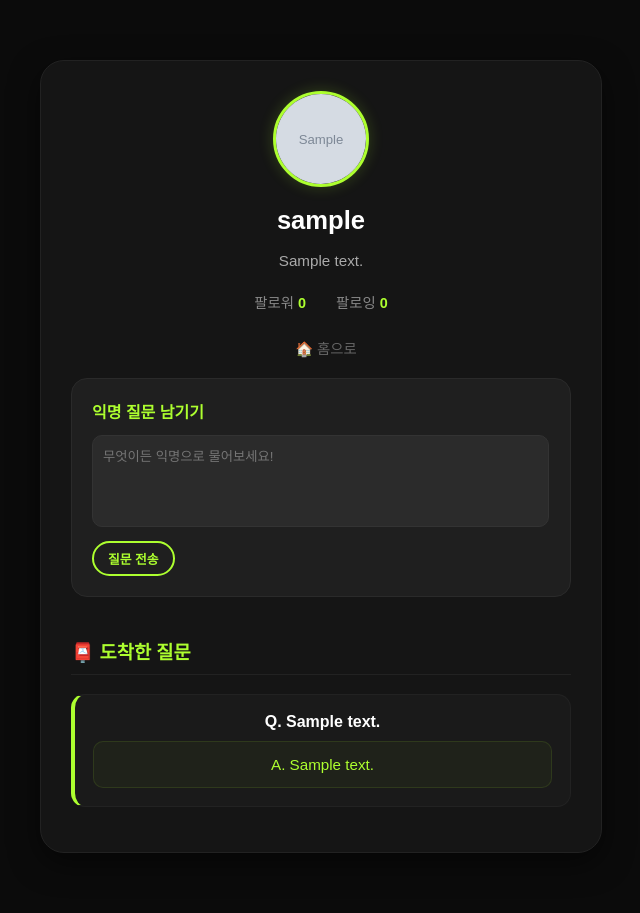
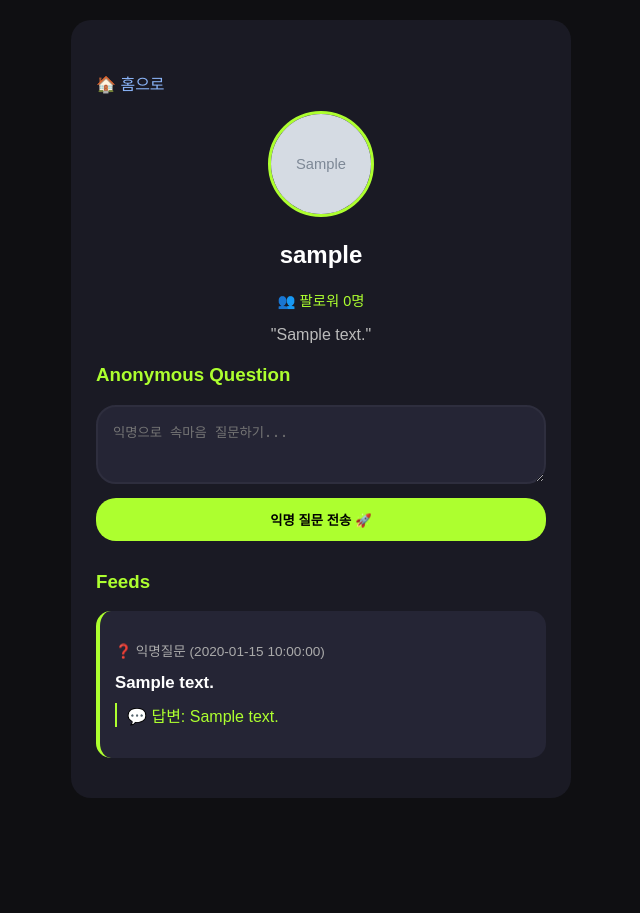
Before and after one commit to twinkelglue/App, a Flask app: a page that uses templates/user.html in a window 1280 px wide. Shown: the whole page, without its empty margins (319-959 px from the left). After the commit the page ends 798 px from the top, so only its background shows below. Run offline with Flask 3, Linux system fonts and the light colour scheme; grey boxes marked "Sample" are stand-in pictures; a database or web service that is not in the repository returns one stand-in record (values such as "Sample title"); data that the repository does not hold is empty; some libraries are stand-ins or nearby versions; some web fonts are replaced.

Commit message:
Update user.html

```diff
--- a/templates/user.html
+++ b/templates/user.html
@@ -2,98 +2,79 @@
 <html lang="ko">
 <head>
     <meta charset="UTF-8">
+    <meta name="viewport" content="width=device-width, initial-scale=1.0">
     <title>{{ profile_user[0] }}의 에스크</title>
-    <link rel="stylesheet" crossorigin href="https://cdn.jsdelivr.net/gh/orioncactus/pretendard@v1.3.9/dist/web/static/pretendard.min.css" />
     <style>
-        body { background-color: #0b0b0b; color: #fff; font-family: 'Pretendard', sans-serif; margin: 0; padding: 20px; }
-        .profile-container { max-width: 500px; margin: 40px auto; background: #151515; padding: 30px; border-radius: 24px; border: 1px solid #222; text-align: center; box-shadow: 0 10px 30px rgba(0,0,0,0.5); }
-        .avatar { width: 90px; height: 90px; border-radius: 50%; border: 3px solid #adff2f; background: #222; display: inline-flex; align-items: center; justify-content: center; font-size: 2rem; color: #adff2f; box-shadow: 0 0 15px rgba(173,255,47,0.2); object-fit: cover; }
-        h2 { margin: 15px 0 5px 0; font-size: 1.6rem; color: #fff; }
-        .bio { color: #aaa; font-size: 0.95rem; margin-bottom: 20px; line-height: 1.4; padding: 0 10px; }
-        .stats { display: flex; justify-content: center; gap: 30px; margin-bottom: 25px; font-size: 0.9rem; color: #888; }
-        .stats span strong { color: #adff2f; }
-        .btn { display: inline-block; padding: 10px 20px; border: 2px solid #adff2f; color: #adff2f; text-decoration: none; font-weight: bold; border-radius: 20px; background: transparent; transition: 0.3s; cursor: pointer; font-size: 0.9rem; font-family: inherit; }
-        .btn:hover { background: #adff2f; color: #000; box-shadow: 0 0 15px #adff2f; }
-        .box { background: #1f1f1f; padding: 20px; border-radius: 16px; margin-top: 20px; text-align: left; border: 1px solid #2a2a2a; }
-        textarea { width: 95%; height: 70px; background: #2b2b2b; border: 1px solid #333; color: #fff; padding: 10px; border-radius: 10px; resize: none; outline: none; font-family: inherit; }
-        textarea:focus { border-color: #adff2f; }
-        .q-item { background: #1a1a1a; padding: 18px; border-radius: 14px; margin-bottom: 15px; border-left: 4px solid #adff2f; border-top: 1px solid #222; border-right: 1px solid #222; border-bottom: 1px solid #222; }
-        .q-text { font-weight: bold; color: #fff; margin-bottom: 10px; font-size: 1rem; }
-        .a-text { color: #adff2f; font-size: 0.95rem; line-height: 1.4; background: rgba(173,255,47,0.04); padding: 12px; border-radius: 10px; border: 1px solid rgba(173,255,47,0.1); }
-        .a-empty { color: #555; font-size: 0.9rem; font-style: italic; padding-left: 5px; }
-        .nav-link { display: inline-block; margin-top: 25px; color: #666; text-decoration: none; font-size: 0.9rem; }
-        .nav-link:hover { color: #fff; }
+        body { background-color: #0f0f12; color: #ffffff; font-family: 'Pretendard', sans-serif; padding: 20px; margin: 0; }
+        .container { max-width: 450px; margin: 0 auto; background: #1a1a24; padding: 25px; border-radius: 20px; }
+        .profile-header { text-align: center; margin-bottom: 20px; }
+        .avatar { width: 100px; height: 100px; border-radius: 50%; border: 3px solid #adff2f; object-fit: cover; }
+        input[type="text"], textarea { width: 100%; padding: 15px; border: 2px solid #2e2e3e; border-radius: 20px; background: #252535; color: white; box-sizing: border-box; outline: none; margin-bottom: 10px; }
+        button { background: #adff2f; color: #000; border: none; padding: 12px; font-weight: bold; border-radius: 20px; cursor: pointer; width: 100%; }
+        .btn-alt { background: #252535; color: #fff; border: 1px solid #444; }
+        .msg-box { background: #252535; padding: 15px; border-radius: 15px; margin-bottom: 15px; border-left: 4px solid #adff2f; }
+        a { color: #8ab4f8; text-decoration: none; display: inline-block; margin-top: 10px; }
     </style>
 </head>
 <body>
-    <div class="profile-container">
-        <img src="/static/{{ profile_user[2] }}" class="avatar" alt="프로필">
+    <div class="container">
+        <p><a href="/">🏠 홈으로</a></p>
+        <div class="profile-header">
+            <img class="avatar" src="/static/{{ profile_user[2] }}">
+            <h2>{{ profile_user[0] }}</h2>
+            <p style="color:#adff2f; font-size:0.9rem;">👥 팔로워 {{ followers_count }}명</p>
+            <p style="color:#bbb; padding: 0 10px;">"{{ profile_user[1] }}"</p>
 
-        <h2>{{ profile_user[0] }}</h2>
-        <p class="bio">{{ profile_user[1] }}</p>
-
-        <div class="stats">
-            <span>팔로워 <strong>{{ followers_count }}</strong></span>
-            <span>팔로잉 <strong>{{ following_count }}</strong></span>
-        </div>
-
-        <div style="display:flex; justify-content:center; gap:10px; margin-bottom:20px;">
             {% if session.get('user') and session['user'] != profile_user[0] %}
-                <form action="/follow/{{ profile_user[0] }}" method="POST" style="display:inline;">
-                    <button type="submit" class="btn">{% if is_following %}팔로우 취소{% else %}팔로우{% endif %}</button>
-                </form>
-                <a href="/chat/dm/{{ profile_user[0] }}" class="btn" style="border-color: #0095f6; color: #0095f6;">갠톡 하기</a>
+                <div style="display:flex; gap:10px; margin-top:15px;">
+                    <form action="/follow/{{ profile_user[0] }}" method="post" style="flex:1;">
+                        <button type="submit" class="{% if is_following %}btn-alt{% endif %}">
+                            {% if is_following %}✔ 팔로잉 취소{% else %}⚡ 팔로우하기{% endif %}
+                        </button>
+                    </form>
+                    <a href="/chat/dm/{{ profile_user[0] }}" style="flex:1; background:#adff2f; color:#000; padding:12px; text-align:center; font-weight:bold; border-radius:20px; margin:0;">💬 갠톡하기</a>
+                </div>
             {% endif %}
-            <a href="/" class="nav-link" style="margin: 0; align-self: center; padding-left: 10px;">🏠 홈으로</a>
         </div>
 
         {% if session.get('user') == profile_user[0] %}
-            <div class="box">
-                <h4 style="color:#adff2f; margin-top:0; margin-bottom:12px;">내 정보 관리</h4>
-                <form action="/update_profile" method="POST" enctype="multipart/form-data">
-                    <textarea name="bio" placeholder="소개글을 입력하세요...">{{ profile_user[1] }}</textarea>
-                    <div style="margin-top: 10px; display: flex; justify-content: space-between; align-items: center;">
-                        <input type="file" name="profile_img" style="font-size: 0.8rem; color: #aaa;">
-                        <button type="submit" class="btn" style="font-size:0.8rem; padding:6px 14px;">설정 저장</button>
-                    </div>
+            <fieldset style="border: 1px solid #2e2e3e; border-radius: 15px; padding: 15px; margin-bottom: 25px;">
+                <legend style="color:#adff2f; padding:0 5px;">내 프로필 관리</legend>
+                <form action="/update_profile" method="post" enctype="multipart/form-data">
+                    <input type="text" name="bio" value="{{ profile_user[1] }}" placeholder="상메 편집...">
+                    <input type="file" name="profile_img" style="color:#bbb; margin-bottom:10px;">
+                    <button type="submit">저장하기</button>
                 </form>
-            </div>
+            </fieldset>
         {% endif %}
 
-        <div class="box">
-            <h4 style="color:#adff2f; margin-top:0; margin-bottom:12px;">익명 질문 남기기</h4>
-            <form action="/ask/{{ profile_user[0] }}" method="POST">
-                <textarea name="content" placeholder="무엇이든 익명으로 물어보세요!"></textarea><br>
-                <button type="submit" class="btn" style="font-size:0.8rem; padding:6px 14px; margin-top:10px;">질문 전송</button>
-            </form>
-        </div>
+        <h3 style="color:#adff2f;">Anonymous Question</h3>
+        <form action="/ask/{{ profile_user[0] }}" method="post">
+            <textarea name="content" placeholder="익명으로 속마음 질문하기..." rows="3" required></textarea>
+            <button type="submit">익명 질문 전송 🚀</button>
+        </form>
 
-        <h3 style="text-align:left; margin-top:40px; color:#adff2f; border-bottom:1px solid #222; padding-bottom:10px;">📮 도착한 질문</h3>
+        <h3 style="color:#adff2f; margin-top:30px;">Feeds</h3>
         {% for msg in messages %}
-            <div class="q-item">
-                <div class="q-text">Q. {{ msg[2] }}</div>
+            <div class="msg-box">
+                <p style="color:#aaa; font-size:0.85rem;">❓ 익명질문 ({{ msg[4] }})</p>
+                <p style="font-size:1.05rem; font-weight:bold; margin: 5px 0;">{{ msg[2] }}</p>
                 {% if msg[3] %}
-                    <div class="a-text">A. {{ msg[3]|safe }}</div>
+                    <p style="color: #adff2f; margin-top:10px; padding-left:10px; border-left: 2px solid #adff2f;">💬 답변: {{ msg[3] }}</p>
                 {% else %}
-                    <div class="a-empty">아직 답변을 기다리는 중입니다.</div>
+                    <p style="color: #666; font-size:0.9rem; italic">아직 답변 대기 중...</p>
                 {% endif %}
 
                 {% if session.get('user') == profile_user[0] %}
-                    <div style="margin-top:12px; text-align:right;">
-                        {% if not msg[3] %}
-                            <form action="/answer/{{ msg[0] }}" method="POST" style="display:inline-block; width:100%; margin-bottom:8px;">
-                                <input type="text" name="answer" placeholder="답변을 입력하세요..." style="width:75%; padding:8px; background:#222; border:1px solid #333; color:#fff; border-radius:6px; outline:none;" required>
-                                <button type="submit" class="btn" style="font-size:0.75rem; padding:6px 12px; vertical-align: middle;">답변</button>
-                            </form>
-                        {% endif %}
-                        <form action="/delete_message/{{ msg[0] }}" method="POST" style="display:inline;">
-                            <button type="submit" style="background:transparent; border:none; color:#ff4757; cursor:pointer; font-size:0.8rem;" onclick="return confirm('이 질문을 삭제하시겠습니까?');">[질문 삭제]</button>
-                        </form>
-                    </div>
+                    <form action="/answer/{{ msg[0] }}" method="post" style="margin-top:10px; display:flex; gap:5px;">
+                        <input type="text" name="answer" value="{{ msg[3] if msg[3] else '' }}" placeholder="답변 달기..." style="margin:0; padding:10px;">
+                        <button type="submit" style="width:70px; padding:0;">등록</button>
+                    </form>
+                    <form action="/delete_message/{{ msg[0] }}" method="post" style="margin-top:5px;">
+                        <button type="submit" style="background:#ff6b6b; color:#fff; padding:5px; font-size:0.8rem;">삭제</button>
+                    </form>
                 {% endif %}
             </div>
-        {% else %}
-            <p style="color:#555; text-align:left; font-style:italic; padding-left: 5px;">아직 등록된 질문이 없습니다.</p>
         {% endfor %}
     </div>
 </body>
```
